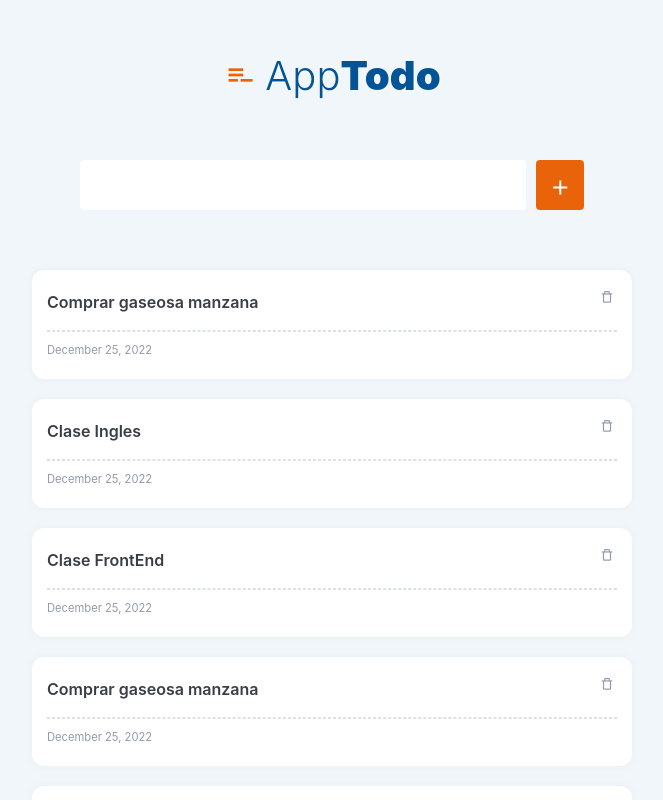
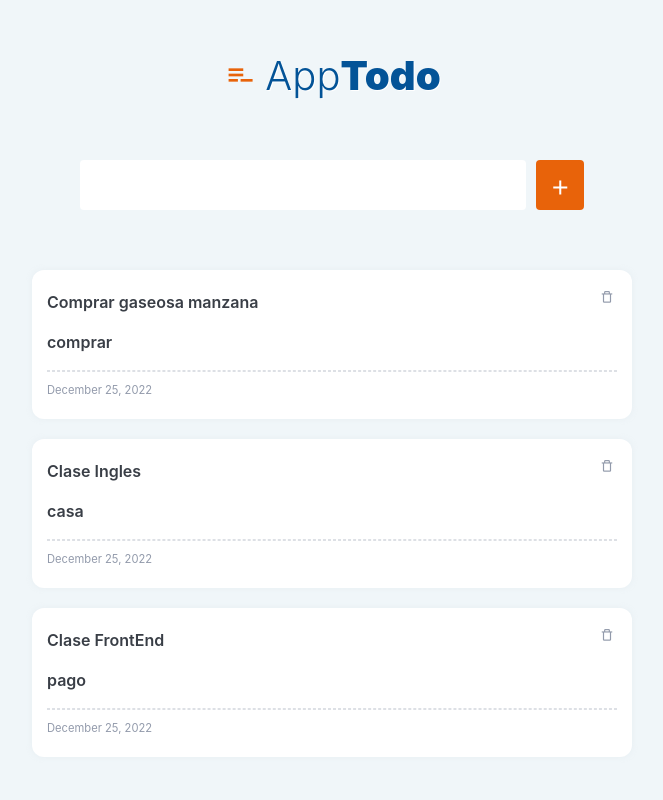
Before and after one commit to VirginiaCreativa/TodoApp, a React (Vite) app: page / in a window 1280 px wide. Shown: the top 800 px of the page, without its empty margins (308-971 px from the left). Built offline with nearby package versions, Linux system fonts and the light colour scheme.

Commit message:
Tag part 1

```diff
--- a/src/components/atoms/Tag.jsx
+++ b/src/components/atoms/Tag.jsx
@@ -0,0 +1,15 @@
+import styled from 'styled-components';
+
+const BoxTag = styled.div`
+  background-color: ${({ bg }) => bg};
+  font-size: 0.8rem;
+  color: ${({ color }) => color}; ;
+`;
+
+const Tag = ({ tag, bg, color }) => (
+  <BoxTag bg={bg} color={color}>
+    <p>{tag}</p>
+  </BoxTag>
+);
+
+export default Tag;
--- a/src/components/molecules/TodoItem.jsx
+++ b/src/components/molecules/TodoItem.jsx
@@ -2,6 +2,7 @@ import styled from 'styled-components';
 
 import variable from '../../styles/variable';
 import BtnIcon from '../atoms/ButtonIcon';
+import Tag from '../atoms/Tag';
 import TextItem from '../atoms/TextItem';
 import Time from '../atoms/Time';
 
@@ -37,10 +38,11 @@ const Line = styled.div`
   opacity: 0.3;
 `;
 
-const ItemTodo = ({ text }) => (
+const ItemTodo = ({ text, tag }) => (
   <Item>
     <div className="todo">
       <TextItem text={text || 'No tiene'} />
+      <Tag tag={tag} />
       <Line />
       <Time />
     </div>
--- a/src/components/organism/Todo.jsx
+++ b/src/components/organism/Todo.jsx
@@ -21,46 +21,19 @@ const datas = [
     id: new Date().getTime(),
     done: false,
     descripcion: 'Comprar gaseosa manzana',
+    tag: 'comprar',
   },
   {
     id: new Date().getTime(),
     done: false,
     descripcion: 'Clase Ingles',
+    tag: 'casa',
   },
   {
     id: new Date().getTime(),
     done: false,
     descripcion: 'Clase FrontEnd',
-  },
-  {
-    id: new Date().getTime(),
-    done: false,
-    descripcion: 'Comprar gaseosa manzana',
-  },
-  {
-    id: new Date().getTime(),
-    done: false,
-    descripcion: 'Clase Ingles',
-  },
-  {
-    id: new Date().getTime(),
-    done: false,
-    descripcion: 'Clase FrontEnd',
-  },
-  {
-    id: new Date().getTime(),
-    done: false,
-    descripcion: 'Comprar gaseosa manzana',
-  },
-  {
-    id: new Date().getTime(),
-    done: false,
-    descripcion: 'Clase Ingles',
-  },
-  {
-    id: new Date().getTime(),
-    done: false,
-    descripcion: 'Clase FrontEnd',
+    tag: 'pago',
   },
 ];
 
@@ -71,7 +44,7 @@ const TodoApp = () => (
     </BoxAdd>
     <BoxTodos>
       {datas.map((item, index) => (
-        <TodoItem text={item.descripcion} key={index} />
+        <TodoItem text={item.descripcion} key={index} tag={item.tag} />
       ))}
     </BoxTodos>
   </>
```
